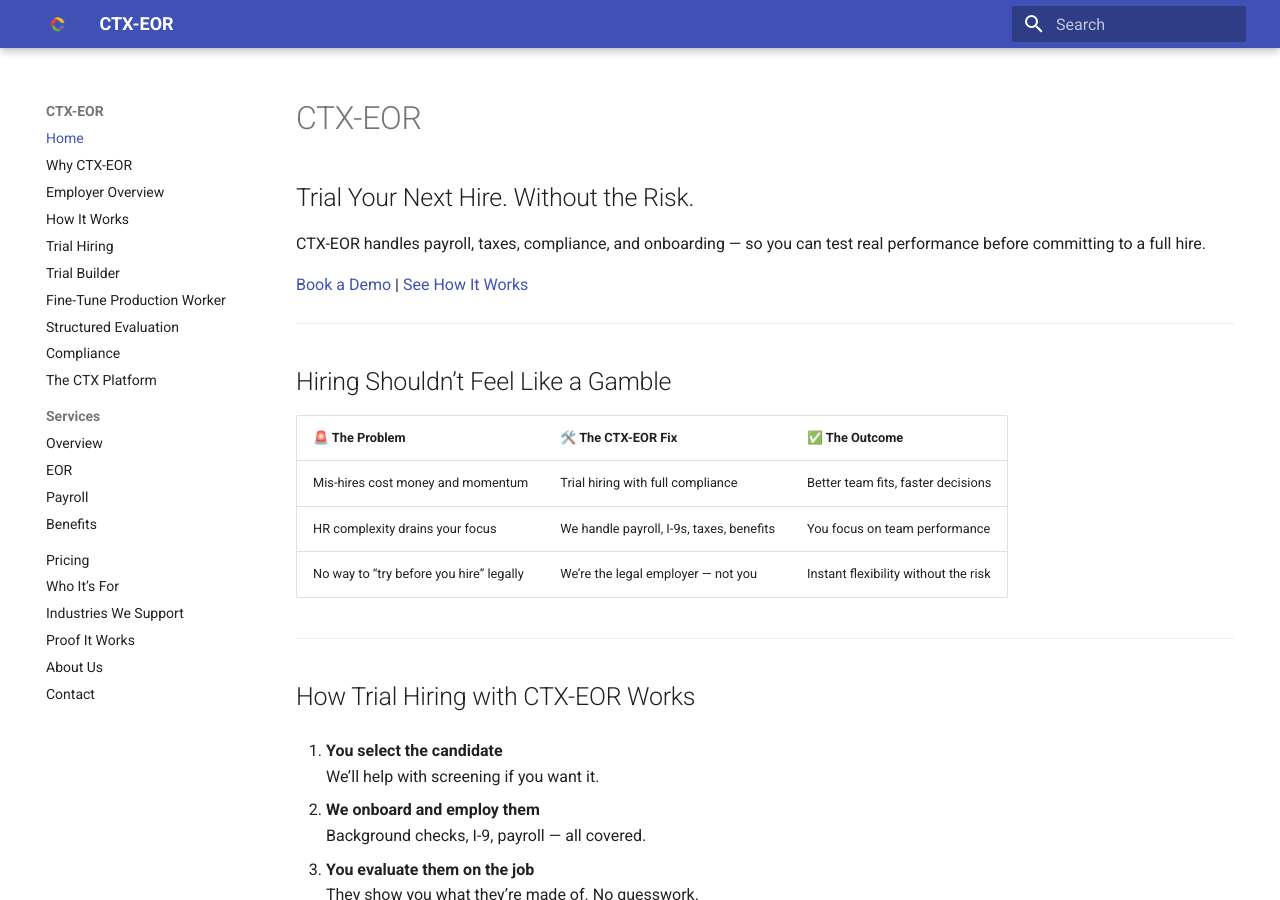
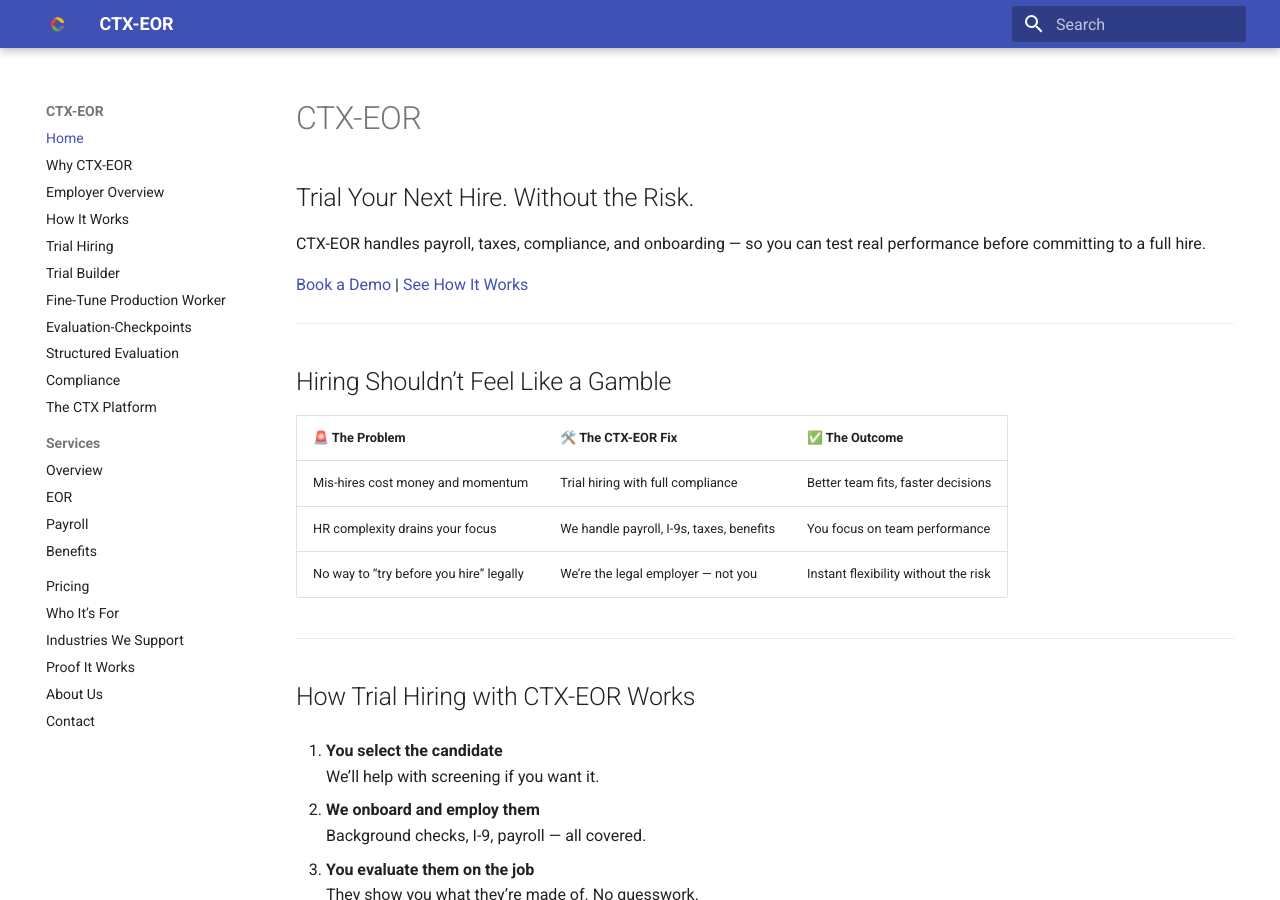
Before and after one commit to cirrusflyer275ds/ctx-eor-site, an MkDocs documentation site: the page built from docs/index.md, in a window 1280 px wide and 900 px high. Built offline with MkDocs 1.6.1 and Material for MkDocs 9.7.7, drawn with Linux system fonts in a browser that asks for light colours.

Commit message:
Update mkdocs.yml

```diff
--- a/mkdocs.yml
+++ b/mkdocs.yml
@@ -32,6 +32,7 @@ nav:
   - Trial Hiring: trial-hiring.md
   - Trial Builder: trial-builder.md
   - Fine-Tune Production Worker: fine-tune-production-worker.md
+  - Evaluation-Checkpoints: evaluation-checkpoints.md
   - Structured Evaluation: structured-evaluation.md
   - Compliance: compliance.md
   - The CTX Platform: platform.md
```
